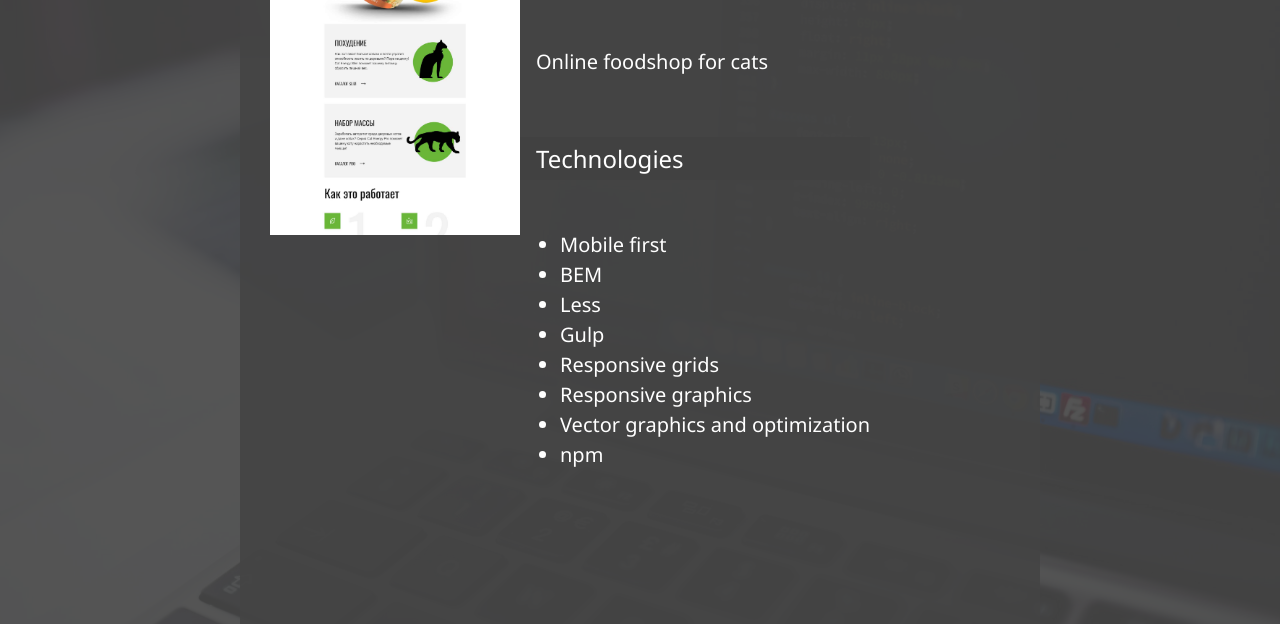
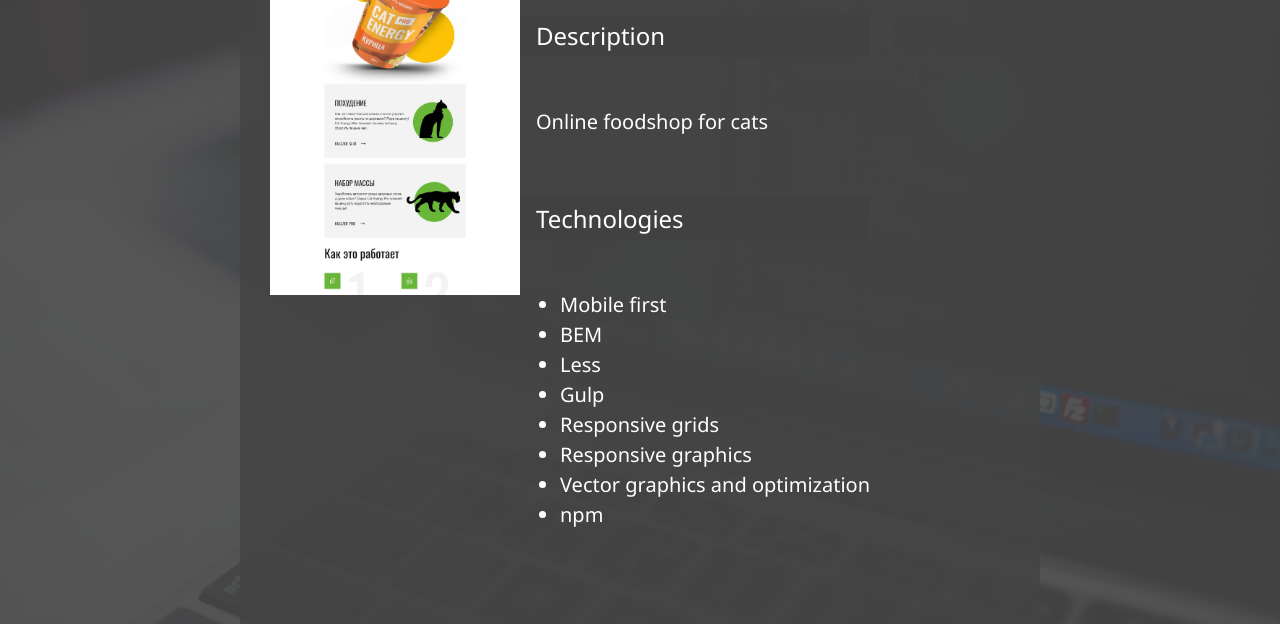
Before and after one commit to Andrew-Sparrow/ap-portfolio, a website: page source/markup.html in a window 1280 px wide. Shown: the part 165-789 px from the top of the page. Drawn offline with nearby package versions, Linux system fonts and the light colour scheme; files that its build step writes are made by us from their sources.

Commit message:
padding 60px was added to section wrapper in markup page

```diff
--- a/source/sass/_mobile.scss
+++ b/source/sass/_mobile.scss
@@ -42,6 +42,10 @@
     }
 
     &#markup {
+      .wrapper {
+        padding-top: 60px;
+      }
+
       .crop {
         width: 250px;
         height: 400px;
@@ -52,7 +56,7 @@
           width: 250px;
         }
       }
-      }
+    }
   }
   .container {
     width: 230px;
@@ -92,6 +96,7 @@
     &#markup {
       .wrapper {
         display: block;
+        padding-top: 60px;
       }
 
       .crop {
```
